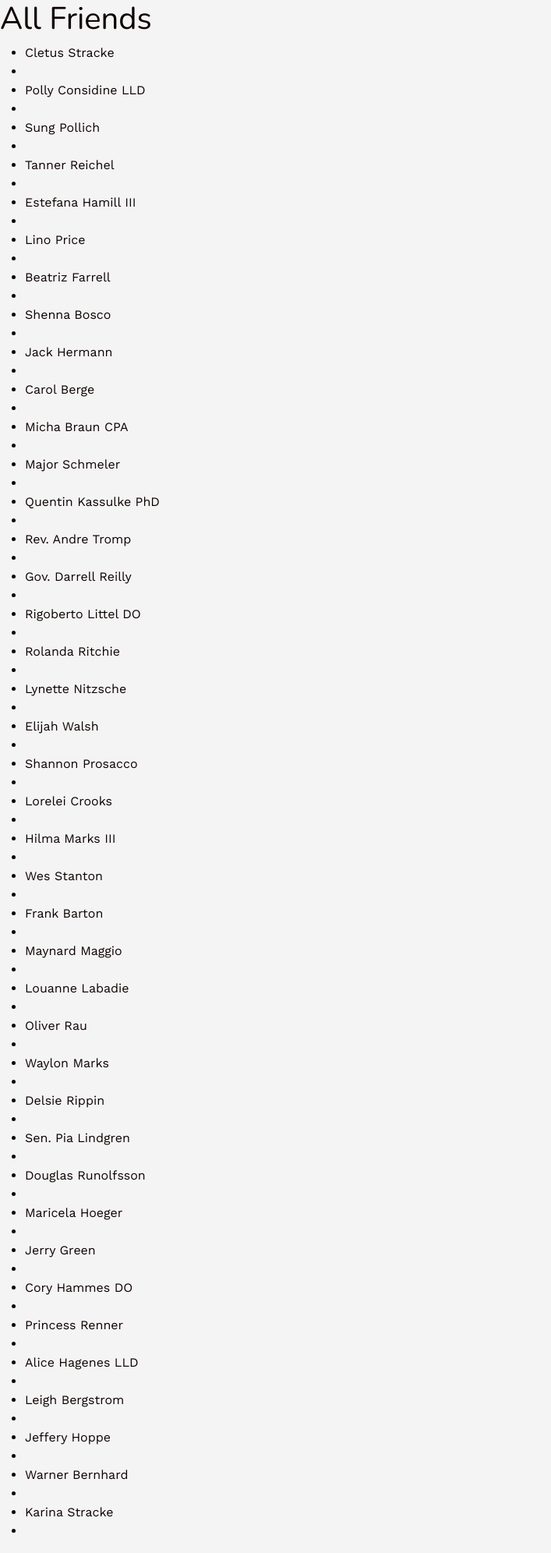
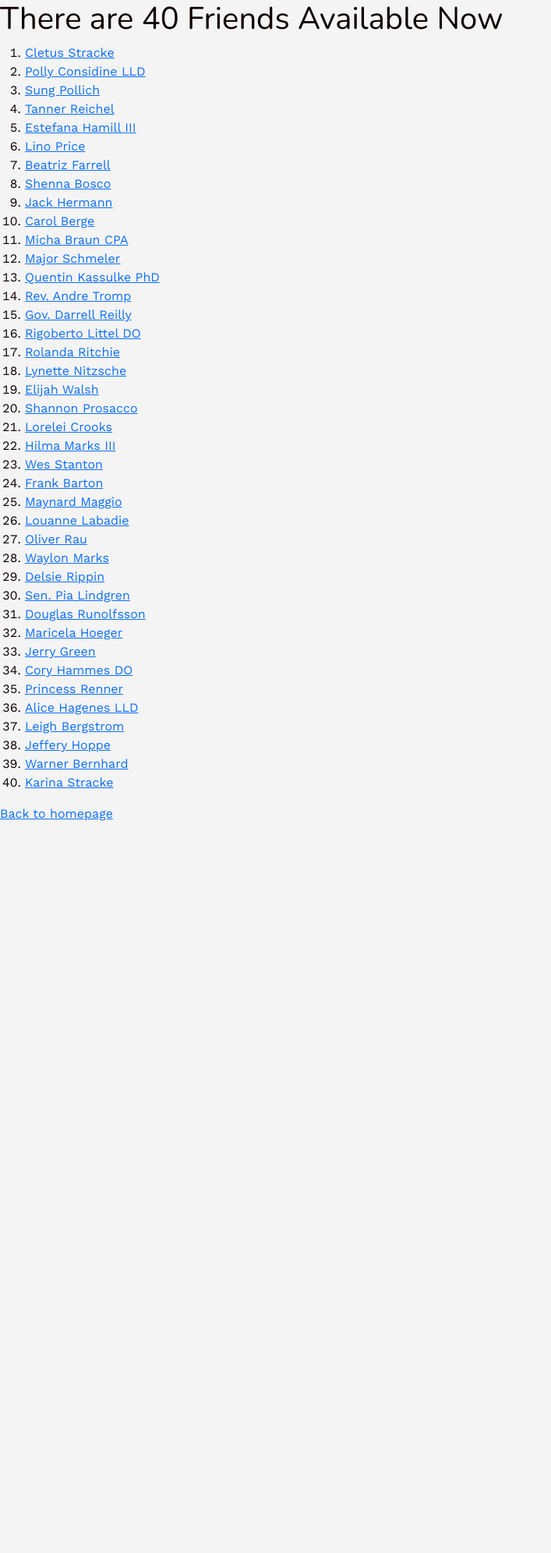
Before and after one commit to NazgulZhuzumova/RentAfriend1, a Rails app: page /friends in a window 1280 px wide. Shown: the whole page at 78% size, without its empty margins (0-707 px from the left). After the commit the page ends 1053 px from the top, so only its background shows below. Run offline with Rails 7, Linux system fonts and the light colour scheme; data comes from the database, SQL or seed files in the repository; style sheets or scripts are compiled from the project's sources; some libraries are stand-ins or nearby versions.

Commit message:
completed friends index action

```diff
--- a/app/views/friends/index.html.erb
+++ b/app/views/friends/index.html.erb
@@ -1,6 +1,7 @@
-<h1>All Friends</h1>
-<ul>
+<h1>There are <%= Friend.count %> Friends Available Now</h1>
+<ol>
   <% @friends.each do |friend| %>
-  <li> <%= friend.name %><li>
+  <li> <%= link_to friend.name, friend_path(friend) %></li>
   <% end %>
-</ul>
+</ol>
+<%= link_to "Back to homepage", root_path %>
```
